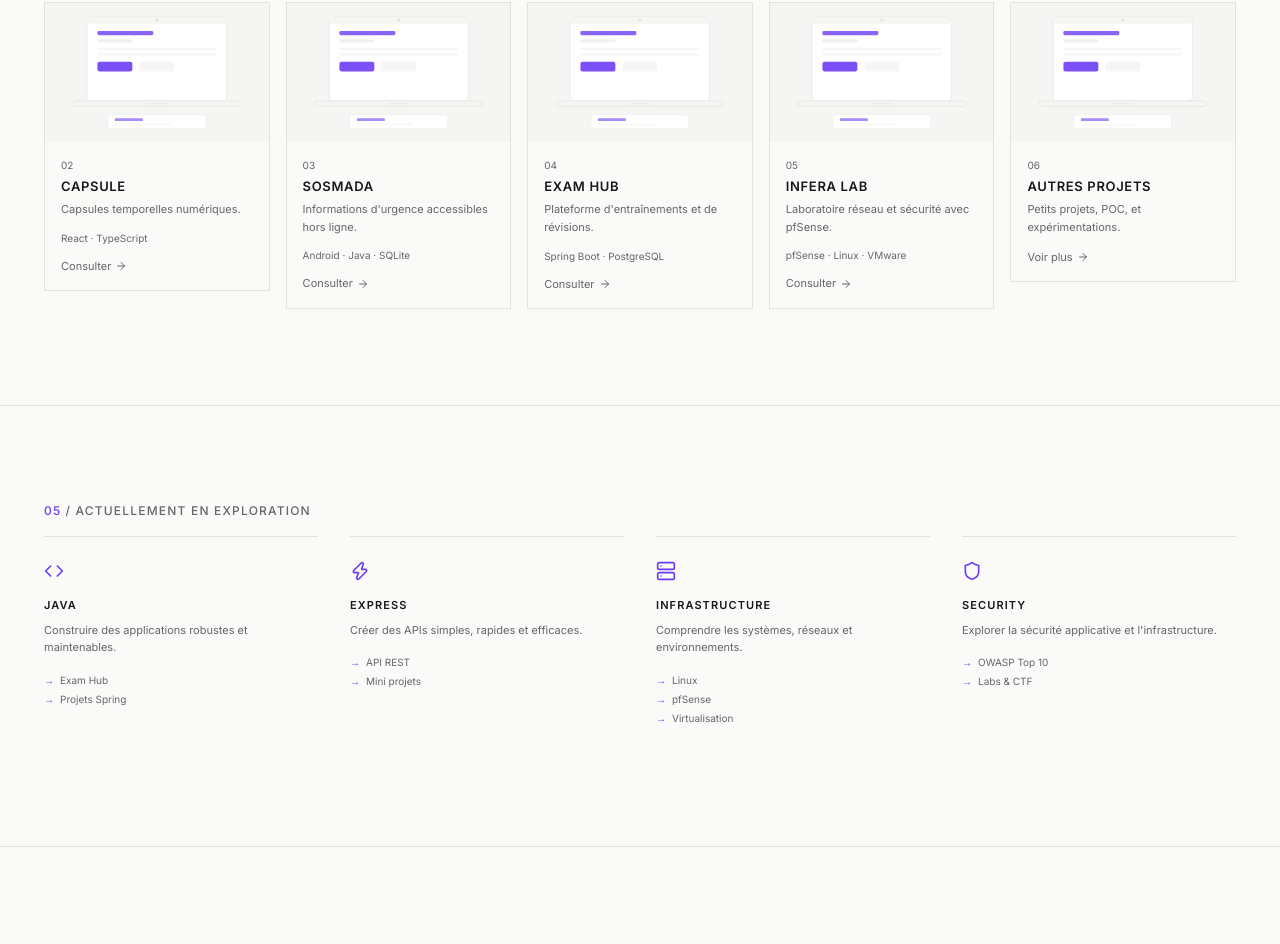
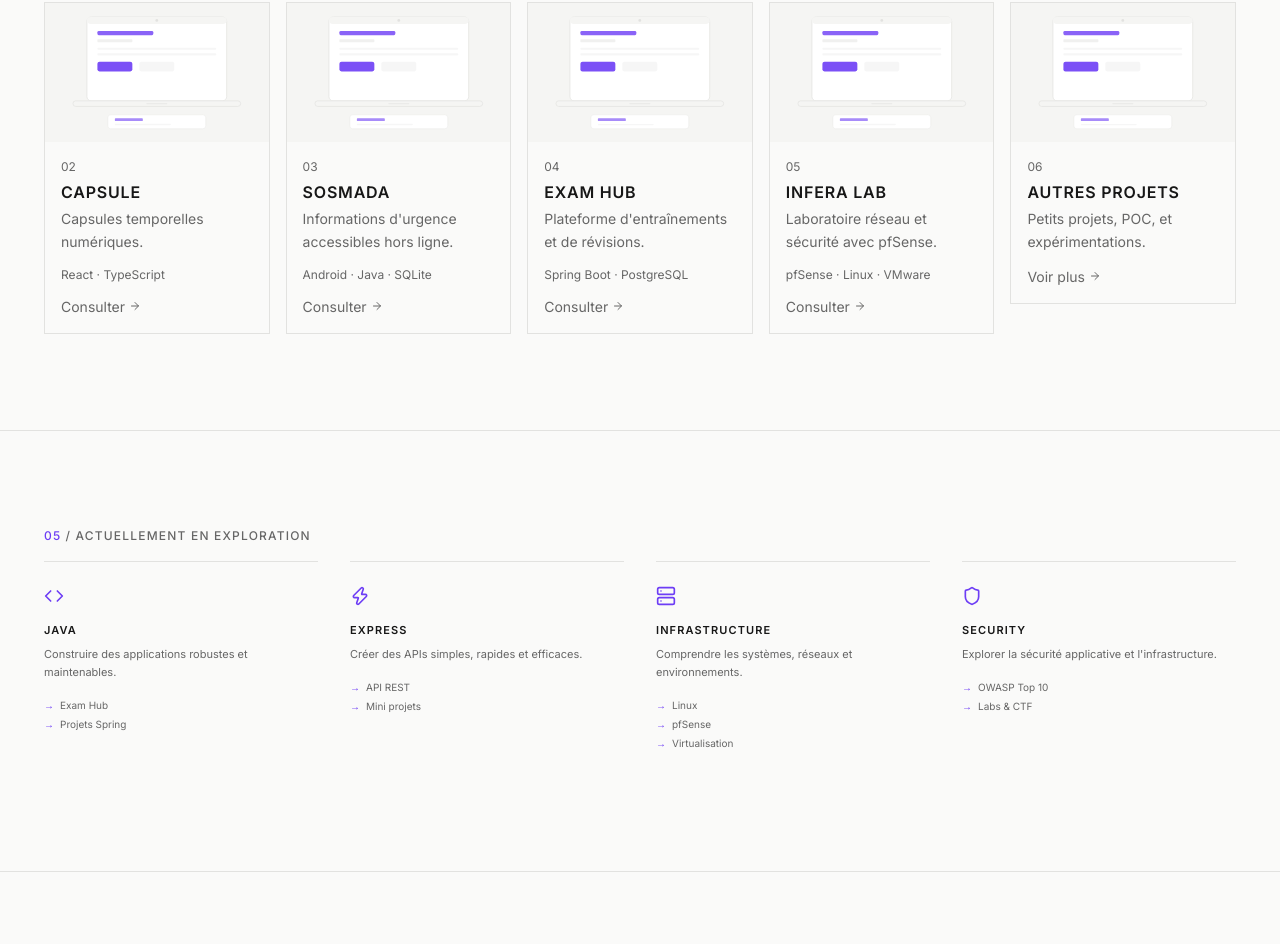
Before and after one commit to ItokianaRAKT/portfolio, a React (Vite) app: page / in a window 1280 px wide. Shown: the part 1674-2618 px from the top of the page. Built offline with nearby package versions, Linux system fonts and the light colour scheme.

Commit message:
fix: scale font sizes in ProjectCard

```diff
--- a/src/components/ProjectCard.tsx
+++ b/src/components/ProjectCard.tsx
@@ -42,23 +42,23 @@ export function ProjectCard({ project }: ProjectCardProps) {
       </div>
 
       <div className="flex flex-1 flex-col p-4">
-        <span className="mb-1 text-[10px] text-text-secondary-light dark:text-text-secondary-dark">
+        <span className="mb-1 text-[12px] text-text-secondary-light dark:text-text-secondary-dark">
           {project.number}
         </span>
-        <h3 className="mb-1 text-[13px] font-semibold uppercase tracking-wider text-text-primary-light dark:text-text-primary-dark">
+        <h3 className="mb-1 text-[16px] font-semibold uppercase tracking-wider text-text-primary-light dark:text-text-primary-dark">
           {project.title}
         </h3>
-        <p className="mb-3 flex-1 text-[11px] leading-relaxed text-text-secondary-light dark:text-text-secondary-dark">
+        <p className="mb-3 flex-1 text-[14px] leading-relaxed text-text-secondary-light dark:text-text-secondary-dark">
           {project.description}
         </p>
 
         {project.stack.length > 0 && (
-          <p className="mb-3 text-[10px] text-text-secondary-light dark:text-text-secondary-dark">
+          <p className="mb-3 text-[12px] text-text-secondary-light dark:text-text-secondary-dark">
             {project.stack.join(' · ')}
           </p>
         )}
 
-        <div className="flex items-center gap-1 text-[11px] text-text-secondary-light transition-colors group-hover:text-primary-light dark:text-text-secondary-dark dark:group-hover:text-primary-dark">
+        <div className="flex items-center gap-1 text-[14px] text-text-secondary-light transition-colors group-hover:text-primary-light dark:text-text-secondary-dark dark:group-hover:text-primary-dark">
           {project.id === 'others' ? (
             <span>Voir plus</span>
           ) : (
```
